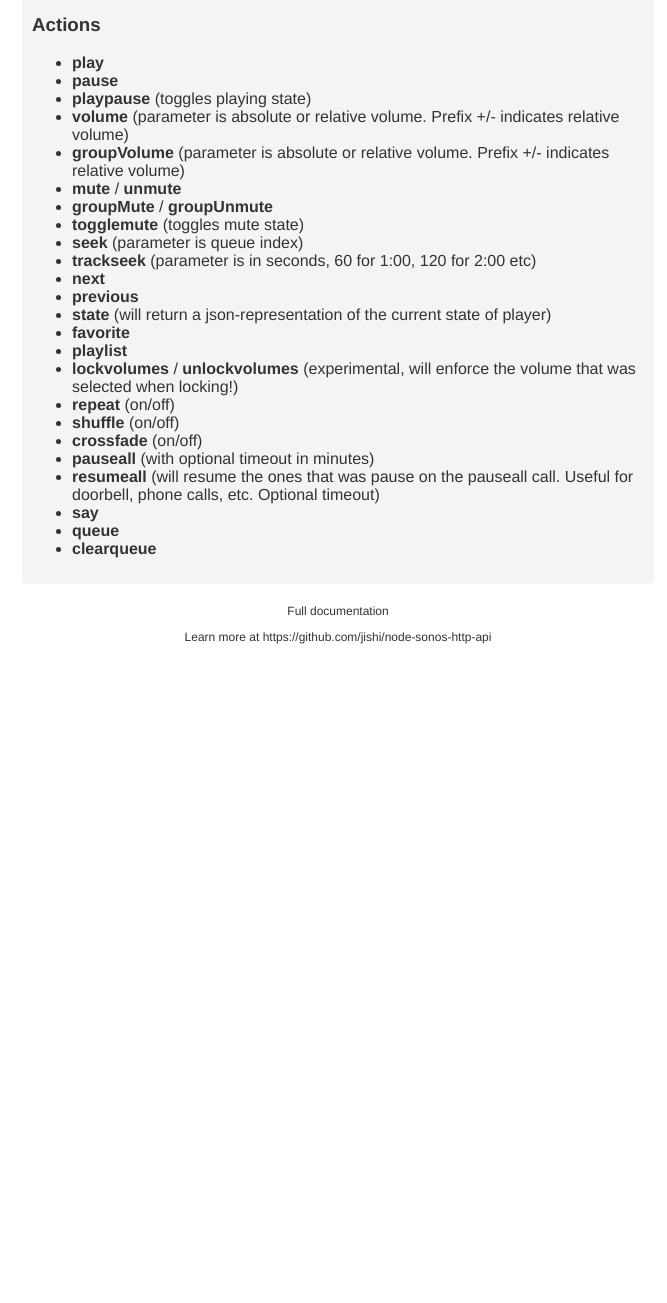
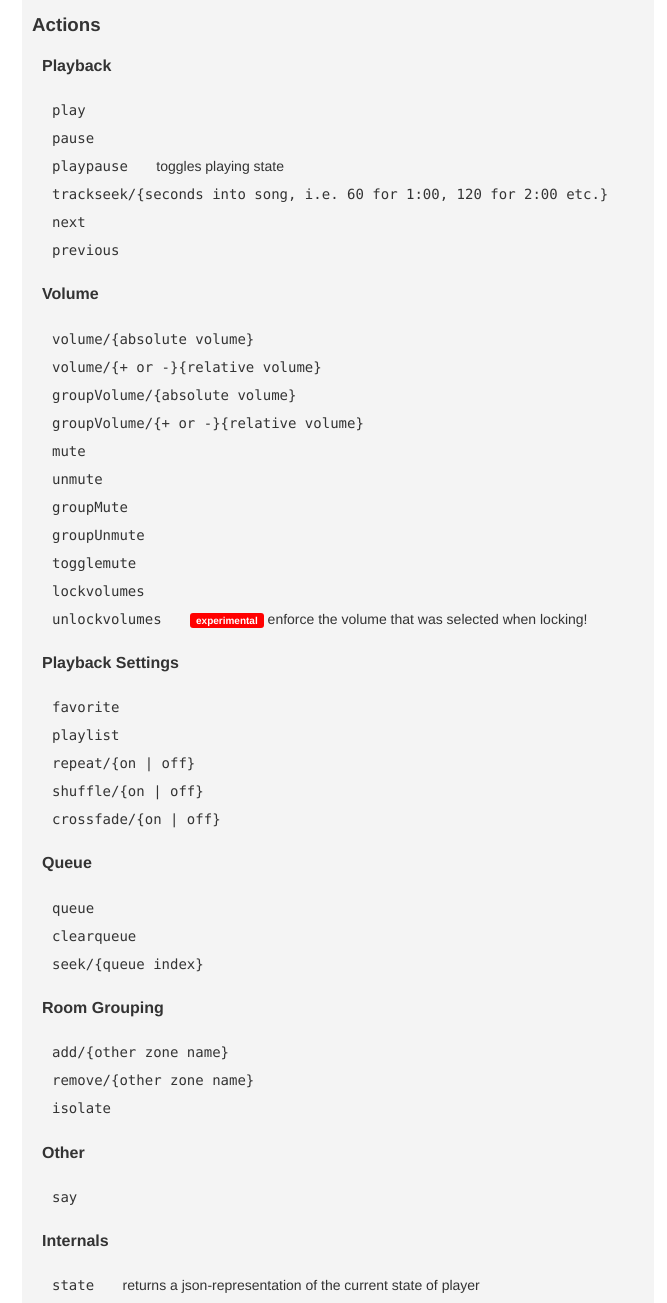
Before and after one commit to derekcamarillo/sonos-api, a website: page static/index.html in a window 1280 px wide. Shown: the part 900-2203 px from the top of the page, without its empty margins (302-969 px from the left). Before the commit the page ends 1594 px from the top, so only its background shows below. Drawn offline with Linux system fonts and the light colour scheme.

Commit message:
Improve docs page (#534)

```diff
--- a/static/index.html
+++ b/static/index.html
@@ -11,10 +11,14 @@
       .logo { display: block; margin: auto }
       .content { margin: 20px 25%; }
       .docs { background-color: #f4f4f4; border-radius: 4px; padding: 10px; margin-bottom: 20px;}
-      .docs p { padding: 0; margin: 0; line-height: 28px; font-size: 14px; font-family: Consolas, 'Liberation Mono', Menlo, Courier, monospace; }
+      .docs p, .docs li { padding: 0; margin: 0; line-height: 28px; font-size: 14px; font-family: Consolas, 'Liberation Mono', Menlo, Courier, monospace; }
       .docs .method { background-color: #dbdbdb; padding: 4px; border-radius: 2px; margin-right: 4px;}
       .docs h2 { margin-bottom: 8px;}
       .docs h2:first-child { margin-top: 0;}
+      .docs h4 { margin-left: 10px; }
+      .docs ul { list-style-type: none; padding-left: 20px; }
+      .docs .explanation { margin-left: 20px; font-family: 'Helvetica Neue', Helvetica, 'Segoe UI', Arial, freesans, sans-serif; font-size: 14px; }
+      .docs .experimental { background-color: red; border-radius: 3px; color: white; font-size: 10px; line-height: 12px; padding: 2px 6px; font-weight: bold; }
       .footer { text-align: center; font-size: 12px; margin: 10px 0 50px 0;}
     </style>
   </head>
@@ -34,8 +38,8 @@
         <h2>Global Control</h2>
         <p><span class="method">GET</span> /lockvolumes</p>
         <p><span class="method">GET</span> /unlockvolumes</p>
-        <p><span class="method">GET</span> /pauseall</p>
-        <p><span class="method">GET</span> /resumeall</p>
+        <p><span class="method">GET</span> /pauseall/{timeout in minutes (optional)}</p>
+        <p><span class="method">GET</span> /resumeall/{timeout in minutes (optional)}</p>
         <p><span class="method">GET</span> /reindex</p>
         <p><span class="method">GET</span> /sleep/{timeout in seconds or timestamp HH:MM:SS or off}</p>
         <p><span class="method">GET</span> /preset/{JSON preset}</p>
@@ -47,31 +51,63 @@
         <p><span class="method">GET</span> /{zone name}/{action}[/{parameter}]</p>
 
         <h3>Actions</h3>
+
+        <h4>Playback</h4>
         <ul>
-          <li><strong>play</strong></li>
-          <li><strong>pause</strong></li>
-          <li><strong>playpause</strong> (toggles playing state)</li>
-          <li><strong>volume</strong> (parameter is absolute or relative volume. Prefix +/- indicates relative volume)</li>
-          <li><strong>groupVolume</strong> (parameter is absolute or relative volume. Prefix +/- indicates relative volume)</li>
-          <li><strong>mute</strong> / <strong>unmute</strong></li>
-          <li><strong>groupMute</strong> / <strong>groupUnmute</strong></li>
-          <li><strong>togglemute</strong> (toggles mute state)</li>
-          <li><strong>seek</strong> (parameter is queue index)</li>
-          <li><strong>trackseek</strong> (parameter is in seconds, 60 for 1:00, 120 for 2:00 etc)</li>
-          <li><strong>next</strong></li>
-          <li><strong>previous</strong></li>
-          <li><strong>state</strong> (will return a json-representation of the current state of player)</li>
-          <li><strong>favorite</strong></li>
-          <li><strong>playlist</strong></li>
-          <li><strong>lockvolumes</strong> / <strong>unlockvolumes</strong> (experimental, will enforce the volume that was selected when locking!)</li>
-          <li><strong>repeat</strong> (on/off)</li>
-          <li><strong>shuffle</strong> (on/off)</li>
-          <li><strong>crossfade</strong> (on/off)</li>
-          <li><strong>pauseall</strong> (with optional timeout in minutes)</li>
-          <li><strong>resumeall</strong> (will resume the ones that was pause on the pauseall call. Useful for doorbell, phone calls, etc. Optional timeout)</li>
-          <li><strong>say</strong></li>
-          <li><strong>queue</strong></li>
-          <li><strong>clearqueue</strong></li>
+          <li>play</li>
+          <li>pause</li>
+          <li>playpause <span class="explanation">toggles playing state</span></li>
+          <li>trackseek/{seconds into song, i.e. 60 for 1:00, 120 for 2:00 etc.}</li>
+          <li>next</li>
+          <li>previous</li>
+        </ul>
+
+        <h4>Volume</h4>
+        <ul>
+          <li>volume/{absolute volume}</li>
+          <li>volume/{+ or -}{relative volume}</li>
+          <li>groupVolume/{absolute volume}</li>
+          <li>groupVolume/{+ or -}{relative volume}</li>
+          <li>mute</li>
+          <li>unmute</li>
+          <li>groupMute</li>
+          <li>groupUnmute</li>
+          <li>togglemute</li>
+          <li>lockvolumes</li>
+          <li>unlockvolumes <span class="explanation"><span class="experimental">experimental</span> enforce the volume that was selected when locking!</span></li>
+        </ul>
+
+        <h4>Playback Settings</h4>
+        <ul>
+          <li>favorite</li>
+          <li>playlist</li>
+          <li>repeat/{on | off}</li>
+          <li>shuffle/{on | off}</li>
+          <li>crossfade/{on | off}</li>
+        </ul>
+
+        <h4>Queue</h4>
+        <ul>
+          <li>queue</li>
+          <li>clearqueue</li>
+          <li>seek/{queue index}</li>
+        </ul>
+
+        <h4>Room Grouping</h4>
+        <ul>
+          <li>add/{other zone name}</li>
+          <li>remove/{other zone name}</li>
+          <li>isolate</li>
+        </ul>
+
+        <h4>Other</h4>
+        <ul>
+          <li>say</li>
+        </ul>
+
+        <h4>Internals</h4>
+        <ul>
+          <li>state <span class="explanation">returns a json-representation of the current state of player</span></li>
         </ul>
       </div>
 
```
